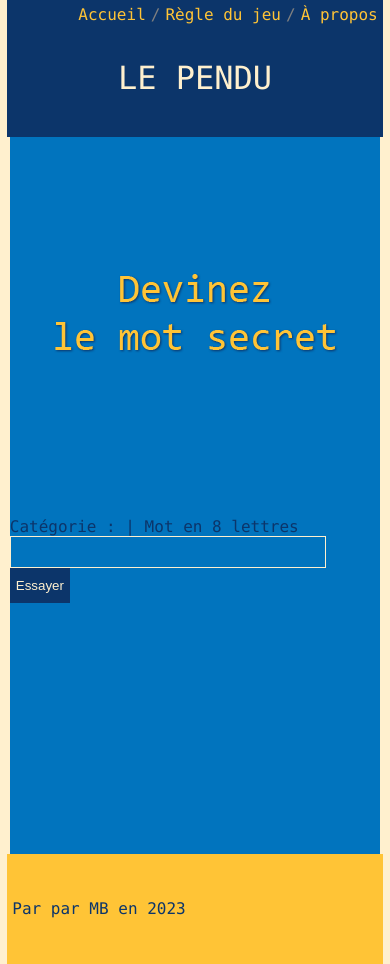
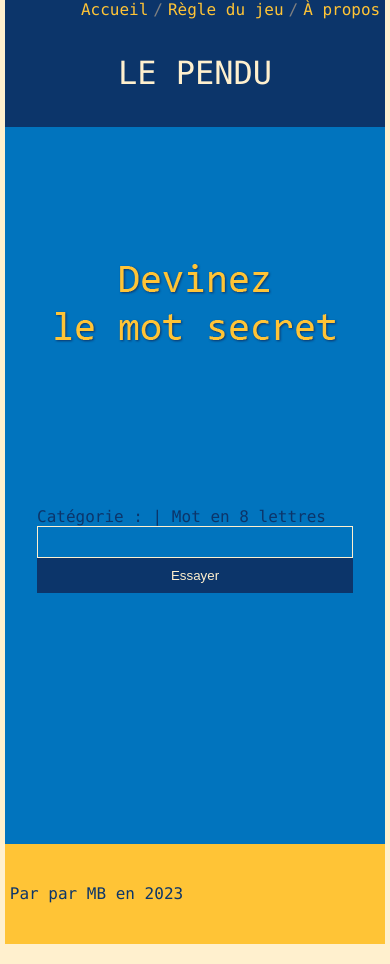
Before and after one commit to zlr0001/lePendu, a plain HTML site: page index.html in a window 390 px wide. Drawn offline with Linux system fonts and the light colour scheme; no server answers.

Commit message:
✨styles.css: correctif de mise en forme

```diff
--- a/style.css
+++ b/style.css
@@ -17,7 +17,7 @@ header {
     flex-direction: column;
     width: 990px;
     margin: 0 auto;
-    padding: 5px;
+    padding: 0 5px 0 5px;
     height: 15vh;
     background-color: var(--bleuPrimaire);
     color: var(--beige);
@@ -49,8 +49,9 @@ nav a {
 }
 
 main {
-    width: 1000px;
+    width: 990px;
     margin: 0 auto;
+    padding: 0 5px 0 5px;
     height: 85vh;
     background-color: var(--bleuSecondaire);
     display: flex;
@@ -60,6 +61,12 @@ main {
 
 #imagePendu {
     filter: drop-shadow(1px 1px 1px var(--bleuPrimaire));
+}
+
+#forms {
+    display: flex;
+    justify-content: center;
+    flex-direction: column;
 }
 
 #textResponse {
@@ -88,7 +95,7 @@ main {
 footer {
     width: 990px;
     margin: 0 auto;
-    padding: 5px;
+    padding: 0 5px 0 5px;
     height: 100px;
     background-color: var(--yellow);
     display: flex;
@@ -97,7 +104,7 @@ footer {
 
 @media screen and (max-width: 1000px) {
     header {
-        width: 93.7vw;
+        width: 95vw;
     }
 
     main {
@@ -105,6 +112,6 @@ footer {
     }
 
     footer {
-        width: 93.7vw;
+        width: 95vw;
     }
 }
```
Also changed, not shown: index.js (+2 -5 lines).
